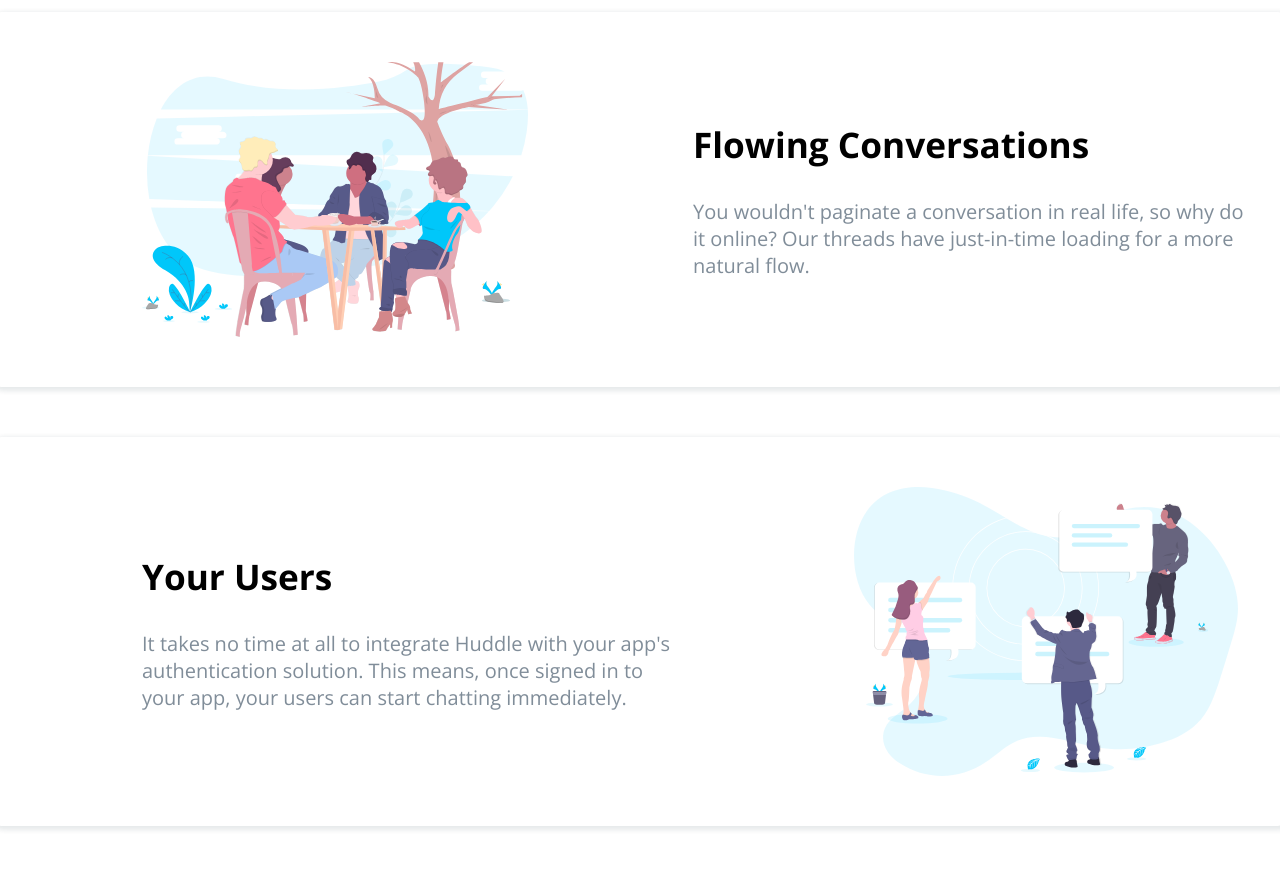
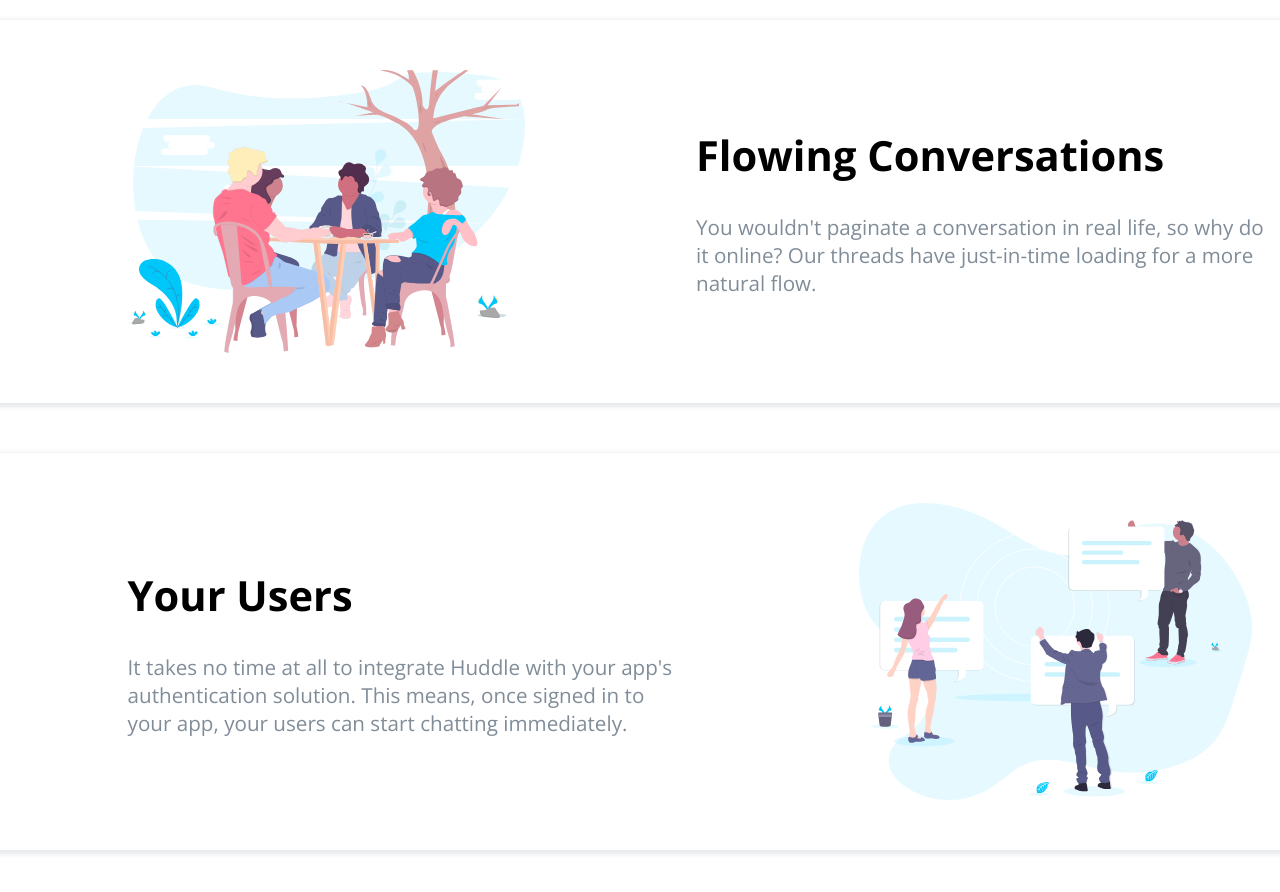
Before and after one commit to Mezizto/huddle-landing-alternating, a plain HTML site: page index.html in a window 1280 px wide. Shown: the part 1320-2212 px from the top of the page. Drawn offline with nearby package versions, Linux system fonts and the light colour scheme.

Commit message:
Add files via upload

```diff
--- a/style.css
+++ b/style.css
@@ -134,7 +134,7 @@ main {
     display: flex;
     box-shadow: 2px 2px 5px 2px hsla(192, 100%, 9%, 0.1);
     border-radius: 10px;
-    width: 90%;
+    width: 92%;
     padding: 50px 50px 50px 150px;
 }
 
@@ -145,15 +145,6 @@ main {
     justify-content: center;
     width: 50%;
     gap: 30px;
-}
-
-.main-text h2 {
-    font-size: 2.2rem;
-}
-
-.main-text p {
-    font-size: 1.25rem;
-    color: var(--Grayish-Blue);
 }
 
 .main-image {
@@ -171,8 +162,8 @@ main {
     display: flex;
     box-shadow: 2px 2px 5px 2px hsla(192, 100%, 9%, 0.1);
     border-radius: 10px;
-    width: 90%;
-    padding: 50px 44px 50px 150px;
+    width: 92%;
+    padding: 50px 38px 50px 150px;
 }
 
 .main-image {
@@ -184,22 +175,13 @@ main {
     float: left;
 }
 
-.main-text {
-    font-family: Open Sans;
-    display: flex;
-    flex-direction: column;
-    justify-content: center;
-    width: 50%;
-    gap: 30px;
-}
-
 /* Bottom section */
 
 .main-bottom-section {
     display: flex;
     box-shadow: 2px 2px 5px 2px hsla(192, 100%, 9%, 0.1);
     border-radius: 10px;
-    width: 90%;
+    width: 92%;
     padding: 50px 50px 50px 150px;
 }
 
@@ -213,11 +195,11 @@ main {
 }
 
 .main-text h2 {
-    font-size: 2.2rem;
+    font-size: 2.6rem;
 }
 
 .main-text p {
-    font-size: 1.25rem;
+    font-size: 1.29rem;
     color: var(--Grayish-Blue);
 }
 
```
